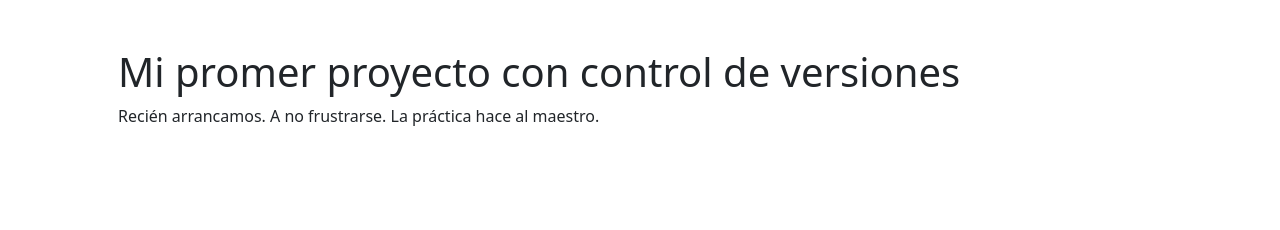
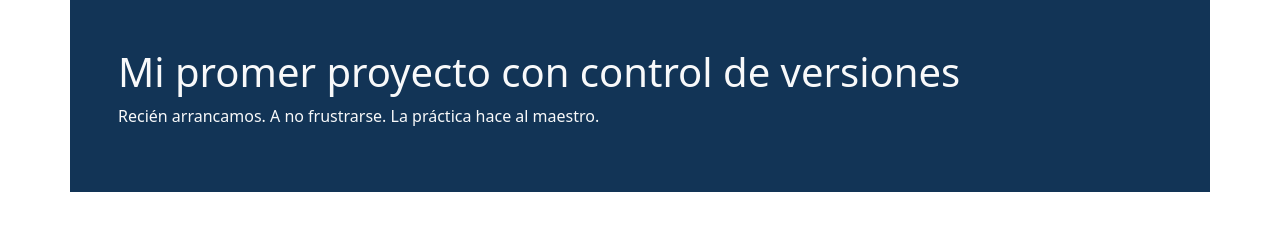
Before and after one commit to Luana1414/ejemplo-git, a plain HTML site: page index.html in a window 1280 px wide. Drawn offline with nearby package versions, Linux system fonts and the light colour scheme.

Commit message:
Agregado CSS propio

```diff
--- /dev/null
+++ b/CSS/estilo.css
@@ -0,0 +1,3 @@
+.fondo-mio {
+    background-color: #123456;
+}
--- a/index.html
+++ b/index.html
@@ -6,10 +6,12 @@
     <meta name="viewport" content="width=device-width, initial-scale=1.0">
     <title>Document</title>
     <link href="https://cdn.jsdelivr.net/npm/bootstrap@5.2.0/dist/css/bootstrap.min.css" rel="stylesheet" integrity="sha384-gH2yIJqKdNHPEq0n4Mqa/HGKIhSkIHeL5AyhkYV8i59U5AR6csBvApHHNl/vI1Bx" crossorigin="anonymous">
+    <link rel="stylesheet" href="CSS/estilo.css">
 </head>
+
 </head>
 <body>
-<div class="container p-5">
+<div class="container fondo-mio text-light p-5">
     <h1>Mi promer proyecto con control de versiones</h1>
     <p>Recién arrancamos. A no frustrarse. La práctica hace al maestro.</p>
 </div>
```
